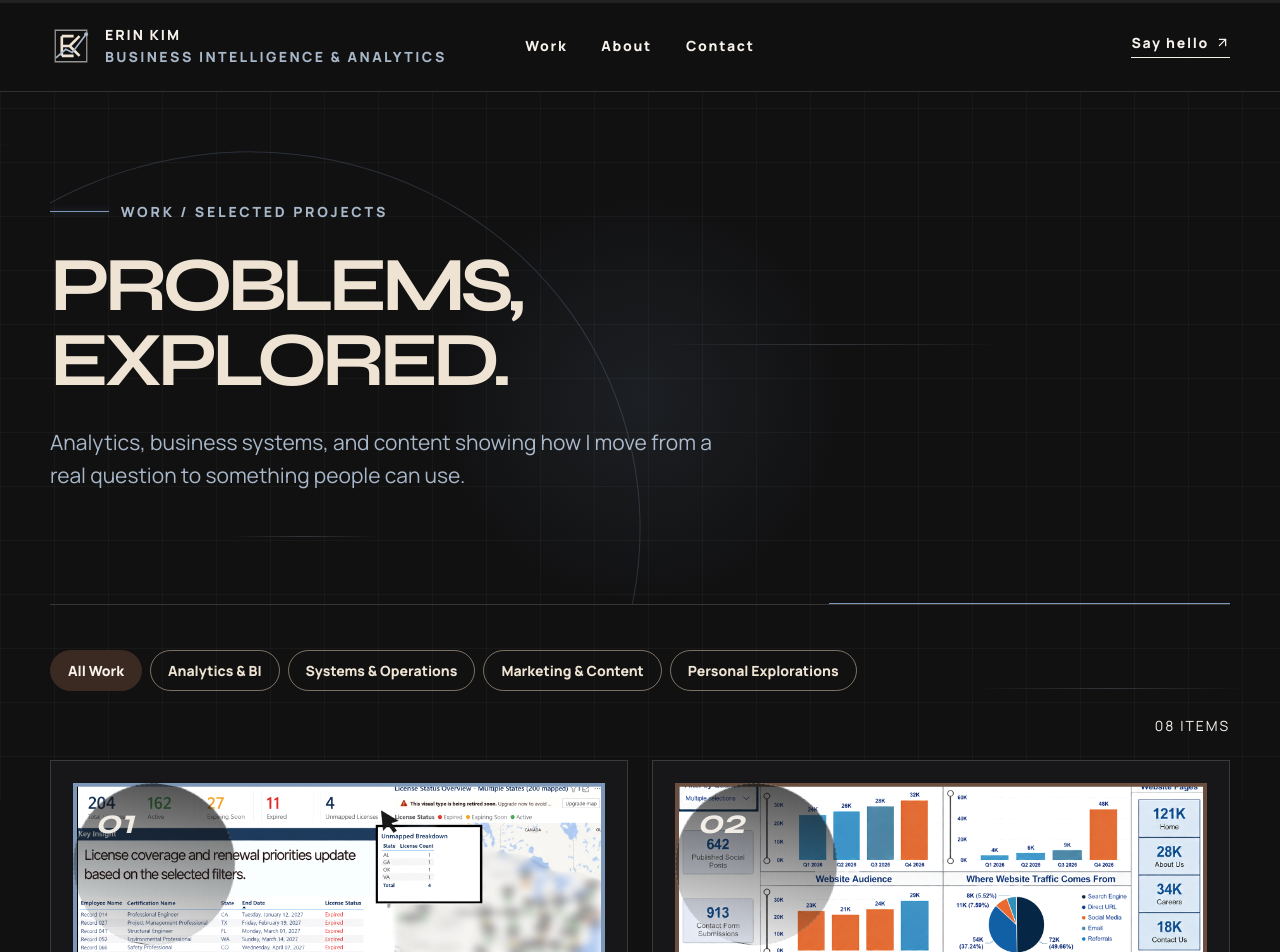
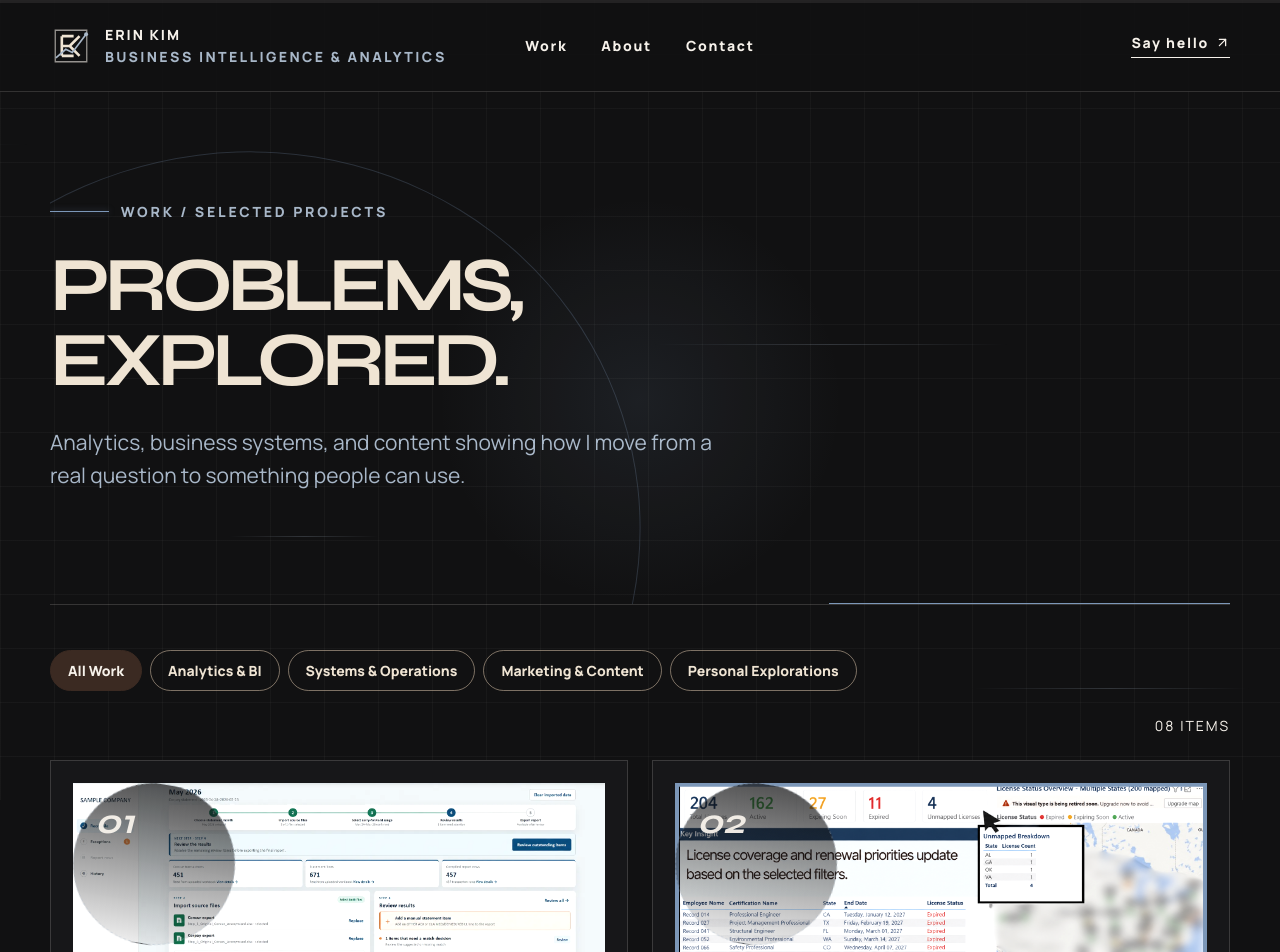
Before and after one commit to erinkim-portfolio/erinkim-portfolio.github.io, a Next.js app: page /work in a window 1280 px wide. Shown: the top 952 px of the page. Built offline with nearby package versions, Linux system fonts and the light colour scheme.

Commit message:
Reorder portfolio projects by relevance

```diff
--- a/components/work-explorer.tsx
+++ b/components/work-explorer.tsx
@@ -4,13 +4,13 @@ import { ArrowUpRight } from "lucide-react";
 import { useState } from "react";
 import { trackEvent } from "@/components/analytics";
 const items=[
- {slug:"pe-license-coverage-dashboard",n:"01",type:"Analytics & BI",title:"License & Certificate Status Dashboard",summary:"A SharePoint web part for reviewing employee credentials, expiration dates, record status, and state coverage.",tools:"Power BI · SharePoint Framework · AI-Assisted Development",tone:"blue",image:"/images/pe-license-coverage-dashboard.png",alt:"Anonymized License and Certificate Status Dashboard showing employee credential records",featured:true},
- {slug:"digital-marketing-dashboard",n:"02",type:"Analytics & BI",title:"Digital Marketing Performance Hub",summary:"A Power BI reporting system that preserved historical performance across a platform transition.",tools:"Power BI · SharePoint · Data Modeling",tone:"coffee",image:"/images/digital-marketing-performance-dashboard.png",alt:"Power BI dashboard showing randomized social media and website performance data",featured:true},
- {slug:"asana-marketing-operations",n:"03",type:"Systems & Operations",title:"Marketing Operations System",summary:"An Asana system connecting marketing priorities, workflows, and reporting across the team.",tools:"Asana · Workflow Design · Automation",tone:"blue",image:"/images/asana-marketing-board.png",alt:"Asana marketing project view with custom fields and status tracking",featured:true},
- {slug:"max-verstappen-performance-analysis",n:"04",type:"Personal Explorations",title:"Max Verstappen Performance Analysis",summary:"A first Power BI project exploring season trends, teammate gaps, and competitive performance through Formula 1 data.",tools:"Power BI · Sports Analytics · Data Storytelling",tone:"blue",image:"/images/max-verstappen-performance-dashboard.png",alt:"Power BI dashboard analyzing Max Verstappen season and teammate performance",featured:false},
- {slug:"quality-content-series",n:"05",type:"Marketing & Content",title:"Quality Is a Mindset",summary:"Technical construction content shaped around practical field conditions and quality planning.",tools:"Technical Writing · SEO · Research",tone:"coffee",image:"/images/quality-weather-planning.png",alt:"Steel erection underway on a Carroll Daniel construction site"},
- {slug:"marketing-analytics-reporting-suite",n:"06",type:"Analytics & BI",title:"Marketing Analytics Reporting Suite",summary:"A connected collection of Power BI dashboards for campaign, subsidiary, and executive marketing reporting.",tools:"Power BI · Marketing Analytics · KPI Reporting",tone:"blue",image:"/images/marketing-analytics-reporting-suite.png",alt:"Power BI dashboard showing sample cross-channel campaign performance data"}
- ,{slug:"f1-monopoly-championship-hq",n:"07",type:"Personal Explorations",title:"F1 Monopoly Championship HQ",summary:"A private family game transformed into an interactive season dashboard for results, standings, and championship races.",tools:"Data Visualization · Dashboard UX · AI-Assisted Development",tone:"coffee",image:"/images/f1-monopoly-main.webp",alt:"F1 Monopoly Championship HQ season statistics dashboard"}
- ,{slug:"corpay-reconciliation-tool",n:"08",type:"Systems & Operations",title:"Corpay Reconciliation Tool",summary:"A monthly workspace for matching transactions, reviewing exceptions, managing carry-forwards, and exporting the final reconciliation.",tools:"Process Automation · SharePoint · Excel",tone:"blue",image:"/images/corpay-reconciliation-overview.webp",alt:"Anonymized Corpay reconciliation workspace showing the monthly review workflow"}
+ {slug:"corpay-reconciliation-tool",n:"01",type:"Systems & Operations",title:"Corpay Reconciliation Tool",summary:"A monthly workspace for matching transactions, reviewing exceptions, managing carry-forwards, and exporting the final reconciliation.",tools:"Process Automation · SharePoint · Excel",tone:"blue",image:"/images/corpay-reconciliation-overview.webp",alt:"Anonymized Corpay reconciliation workspace showing the monthly review workflow"},
+ {slug:"pe-license-coverage-dashboard",n:"02",type:"Analytics & BI",title:"License & Certificate Status Dashboard",summary:"A SharePoint web part for reviewing employee credentials, expiration dates, record status, and state coverage.",tools:"Power BI · SharePoint Framework · AI-Assisted Development",tone:"blue",image:"/images/pe-license-coverage-dashboard.png",alt:"Anonymized License and Certificate Status Dashboard showing employee credential records",featured:true},
+ {slug:"f1-monopoly-championship-hq",n:"03",type:"Personal Explorations",title:"F1 Monopoly Championship HQ",summary:"A private family game transformed into an interactive season dashboard for results, standings, and championship races.",tools:"Data Visualization · Dashboard UX · AI-Assisted Development",tone:"coffee",image:"/images/f1-monopoly-main.webp",alt:"F1 Monopoly Championship HQ season statistics dashboard"},
+ {slug:"digital-marketing-dashboard",n:"04",type:"Analytics & BI",title:"Digital Marketing Performance Hub",summary:"A Power BI reporting system that preserved historical performance across a platform transition.",tools:"Power BI · SharePoint · Data Modeling",tone:"coffee",image:"/images/digital-marketing-performance-dashboard.png",alt:"Power BI dashboard showing randomized social media and website performance data",featured:true},
+ {slug:"marketing-analytics-reporting-suite",n:"05",type:"Analytics & BI",title:"Marketing Analytics Reporting Suite",summary:"A connected collection of Power BI dashboards for campaign, subsidiary, and executive marketing reporting.",tools:"Power BI · Marketing Analytics · KPI Reporting",tone:"blue",image:"/images/marketing-analytics-reporting-suite.png",alt:"Power BI dashboard showing sample cross-channel campaign performance data"},
+ {slug:"asana-marketing-operations",n:"06",type:"Systems & Operations",title:"Marketing Operations System",summary:"An Asana system connecting marketing priorities, workflows, and reporting across the team.",tools:"Asana · Workflow Design · Automation",tone:"blue",image:"/images/asana-marketing-board.png",alt:"Asana marketing project view with custom fields and status tracking",featured:true},
+ {slug:"max-verstappen-performance-analysis",n:"07",type:"Personal Explorations",title:"Max Verstappen Performance Analysis",summary:"A first Power BI project exploring season trends, teammate gaps, and competitive performance through Formula 1 data.",tools:"Power BI · Sports Analytics · Data Storytelling",tone:"blue",image:"/images/max-verstappen-performance-dashboard.png",alt:"Power BI dashboard analyzing Max Verstappen season and teammate performance",featured:false},
+ {slug:"quality-content-series",n:"08",type:"Marketing & Content",title:"Quality Is a Mindset",summary:"Technical construction content shaped around practical field conditions and quality planning.",tools:"Technical Writing · SEO · Research",tone:"coffee",image:"/images/quality-weather-planning.png",alt:"Steel erection underway on a Carroll Daniel construction site"}
 ];
 export function WorkExplorer(){const [filter,setFilter]=useState("All Work");const filters=["All Work","Analytics & BI","Systems & Operations","Marketing & Content","Personal Explorations"];const visible=filter==="All Work"?items:items.filter(i=>i.type===filter);const selectFilter=(nextFilter:string)=>{if(nextFilter===filter)return;const visibleProjectCount=nextFilter==="All Work"?items.length:items.filter(i=>i.type===nextFilter).length;trackEvent("project_filter",{selected_filter:nextFilter,previous_filter:filter,visible_project_count:visibleProjectCount});setFilter(nextFilter)};return <section className="explorer wrap"><div className="filters" aria-label="Filter work">{filters.map(f=><button key={f} className={f===filter?"active":""} onClick={()=>selectFilter(f)}>{f}</button>)}</div><p className="result-count">{visible.length.toString().padStart(2,"0")} ITEM{visible.length===1?"":"S"}</p><div className="work-grid">{visible.map(x=><Link className={`work-card ${x.tone}`} href={`/projects/${x.slug}`} key={x.slug}><div className="work-visual work-photo"><img src={x.image} alt={x.alt}/><span>{x.n}</span></div><small>{x.type}</small><h2>{x.title}</h2><p>{x.summary}</p><div className="card-bottom"><span>{x.tools}</span><b><ArrowUpRight size={18}/></b></div></Link>)}</div></section>}
```
Also changed, not shown: app/projects/[slug]/page.tsx (+8 -8 lines).
